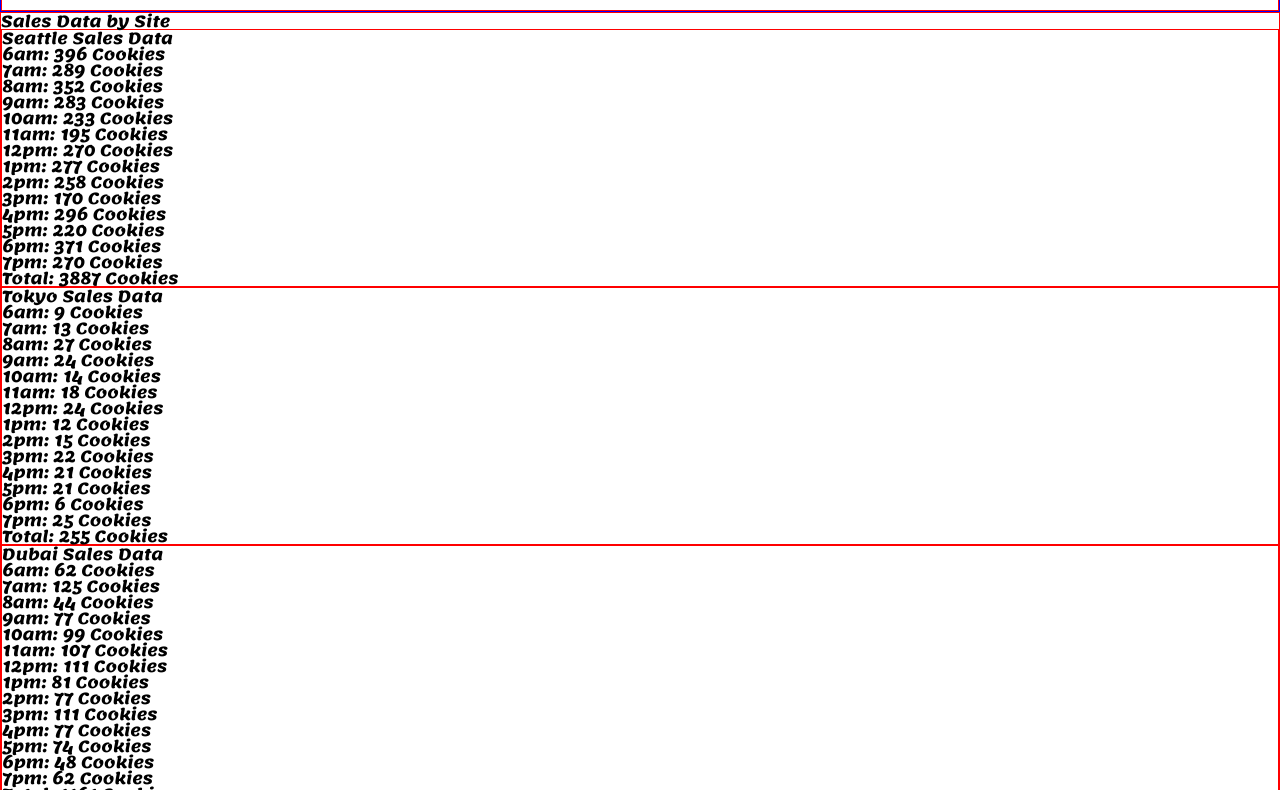
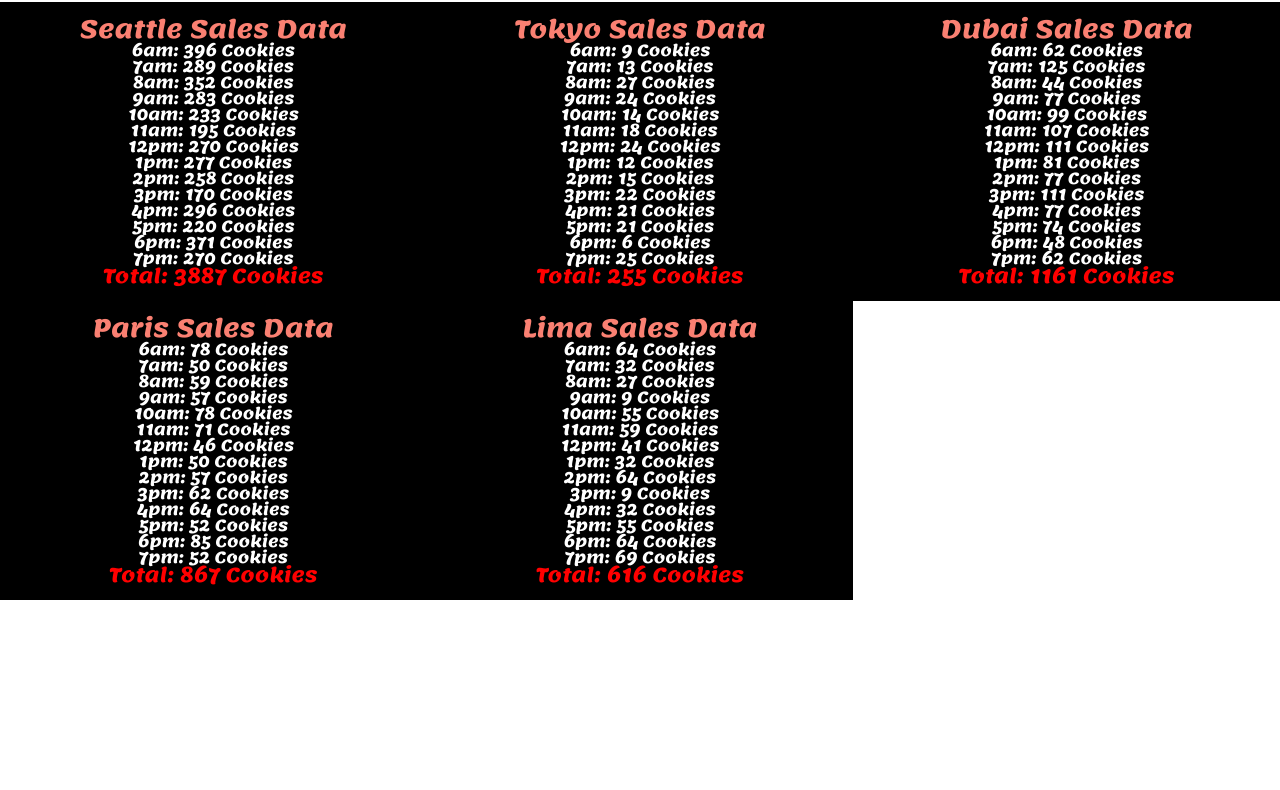
Before and after one commit to bjgman12/cookie-stand, a plain HTML site: page sales.html in a window 1280 px wide. Shown: the part 104-894 px from the top of the page. After the commit the page ends 800 px from the top, so only its background shows below. Drawn offline with Linux system fonts and the light colour scheme; files whose address does not match are found by name.

Commit message:
added some styleing to the sales page

```diff
--- a/sales.html
+++ b/sales.html
@@ -1,20 +1,22 @@
 <!DOCTYPE html>
 <html>
+
 <head>
   <title>Salmon Cookies</title>
   <link rel="stylesheet" href="styles/reset.css">
   <link rel="stylesheet" href="styles/style.css">
 </head>
+
 <body>
   <section id='containter'>
     <div class="navWrap">
       <div class="leftNav">
         <div class="navLinkWrap">
-              <a href="index.html" >Home</a>
+          <a href="index.html">Home</a>
         </div>
       </div>
       <div class="navLinkWrap">
-          <a href="sales.html"class="activeNavLink">sales</a>
+        <a href="sales.html" class="activeNavLink">sales</a>
       </div>
       <div class="rightNav">
         <div class="brand">
@@ -22,10 +24,14 @@
         </div>
       </div>
     </div>
+    <div class="content-wrapper">
+      <div id="siteContainer">
+      </div>
+    </div>
+
   </section>
-<div id="siteContainer">
-  <h1> Sales Data by Site</h1>
-</div>
-  <script src ="js/app.js"></script>
+
+  <script src="js/app.js"></script>
 </body>
+
 </html>
--- a/styles/style.css
+++ b/styles/style.css
@@ -9,14 +9,6 @@ body {
   margin: 0px;
   font-family:Lemonada;
 }
-
-div {
-  border: 1px solid red;
-}
-
-section {
-  border :1px solid blue;
-}
 .brand {
   color : salmon;
   font-size: 30px;
@@ -25,10 +17,7 @@ section {
   display: grid;
   grid-template-columns: 1fr;
 }
-/* lists */
-ul {
-  list-style-type: circle;
-}
+
 /* Nav Style */
 
 .navWrap {
@@ -75,10 +64,8 @@ ul {
   color: black !important;
 }
 
-#siteContainer {
-  height: 900px;
-}
 
+/* new */
 #mascot h1 {
   text-align:center;
   font-size: 3em;
@@ -91,3 +78,27 @@ ul {
   margin-right:auto;
   width: 20%;
 }
+
+#siteContainer {
+  display:grid;
+  grid-template-columns: 1fr 1fr 1fr;
+}
+
+#siteContainer > div {
+  position: relative;
+  text-align: center;
+  padding:15px;
+  background-color: black;
+  color:white;
+}
+
+
+#siteContainer > div > :first-child {
+  font-size: 25px;
+  color: salmon;
+}
+
+#siteContainer > div > ul > :last-child {
+  font-size: 20px;
+  color: red;
+}
```
Also changed, not shown: images/seattle.jpg (added). Lines whose indentation alone changed are shown as unchanged.
